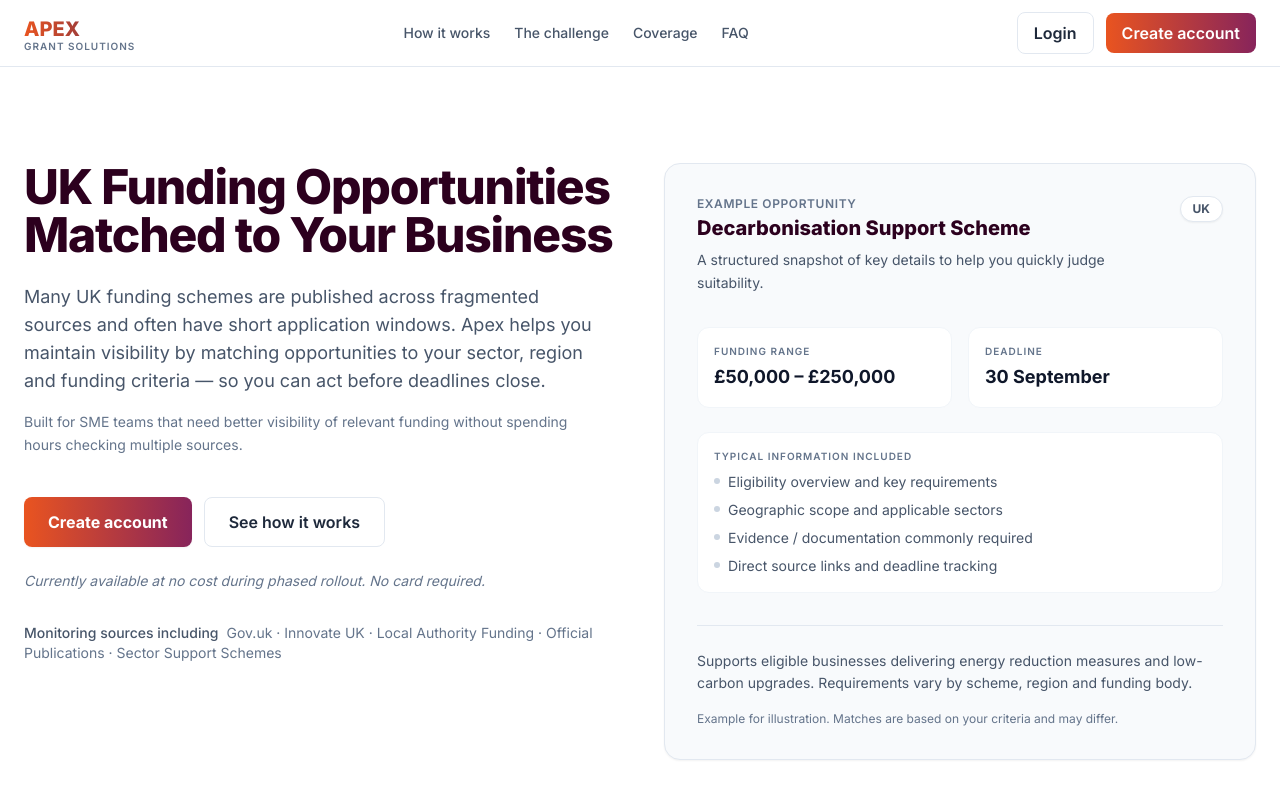
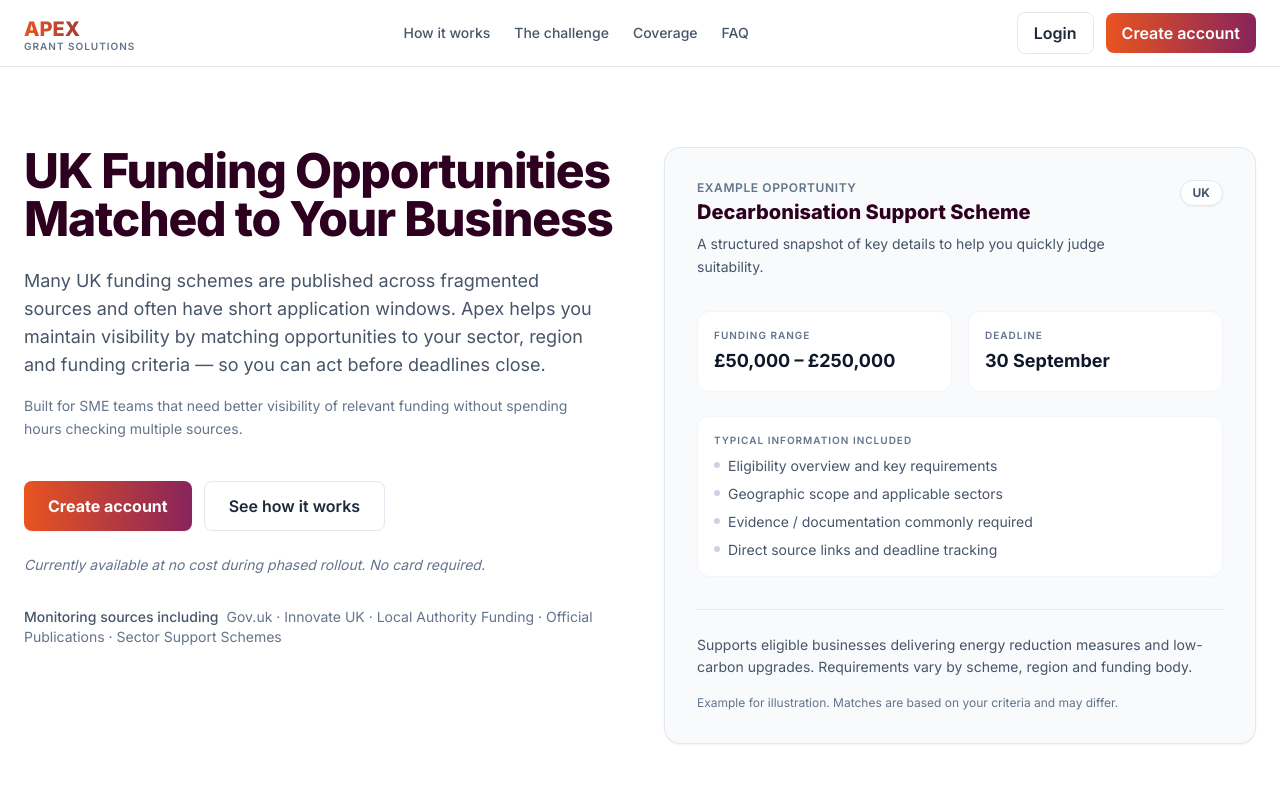
Before and after one commit to J-J-Day/apex-portal, a Next.js app: page /landing in a window 1280 px wide. Shown: the top 800 px of the page. Built offline with nearby package versions, Linux system fonts and the light colour scheme.

Commit message:
Update page.tsx

```diff
--- a/app/landing/page.tsx
+++ b/app/landing/page.tsx
@@ -104,7 +104,7 @@ export default function LandingPage() {
       </header>
 
       <section className="bg-white">
-        <div className="container mx-auto px-6 py-24">
+        <div className="container mx-auto px-6 pt-20 pb-24">
           <div className="grid items-start gap-12 lg:grid-cols-2">
             <div>
               <h1 className="dark-purple-text text-4xl font-extrabold leading-tight tracking-tight md:text-5xl">
```
